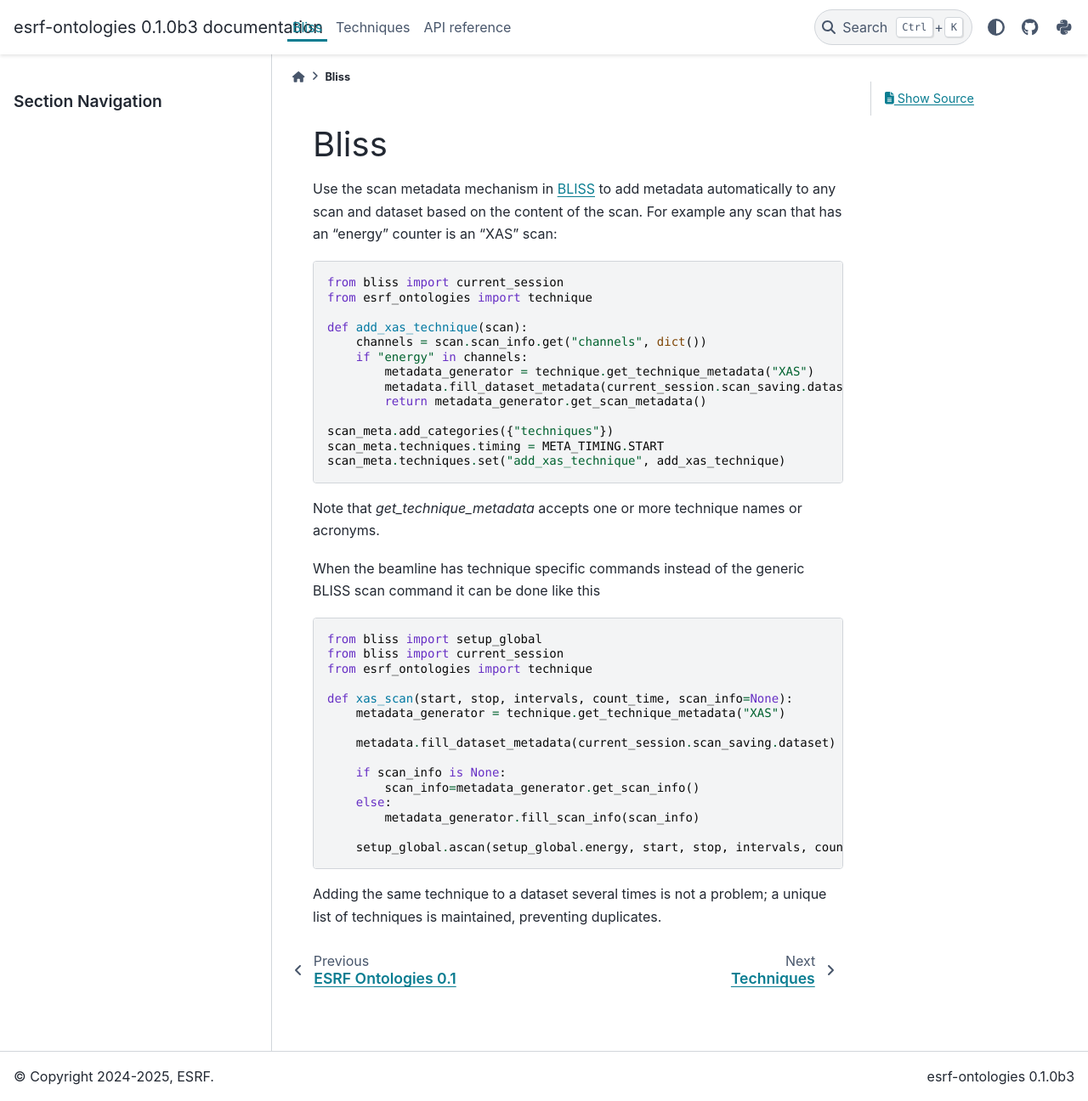
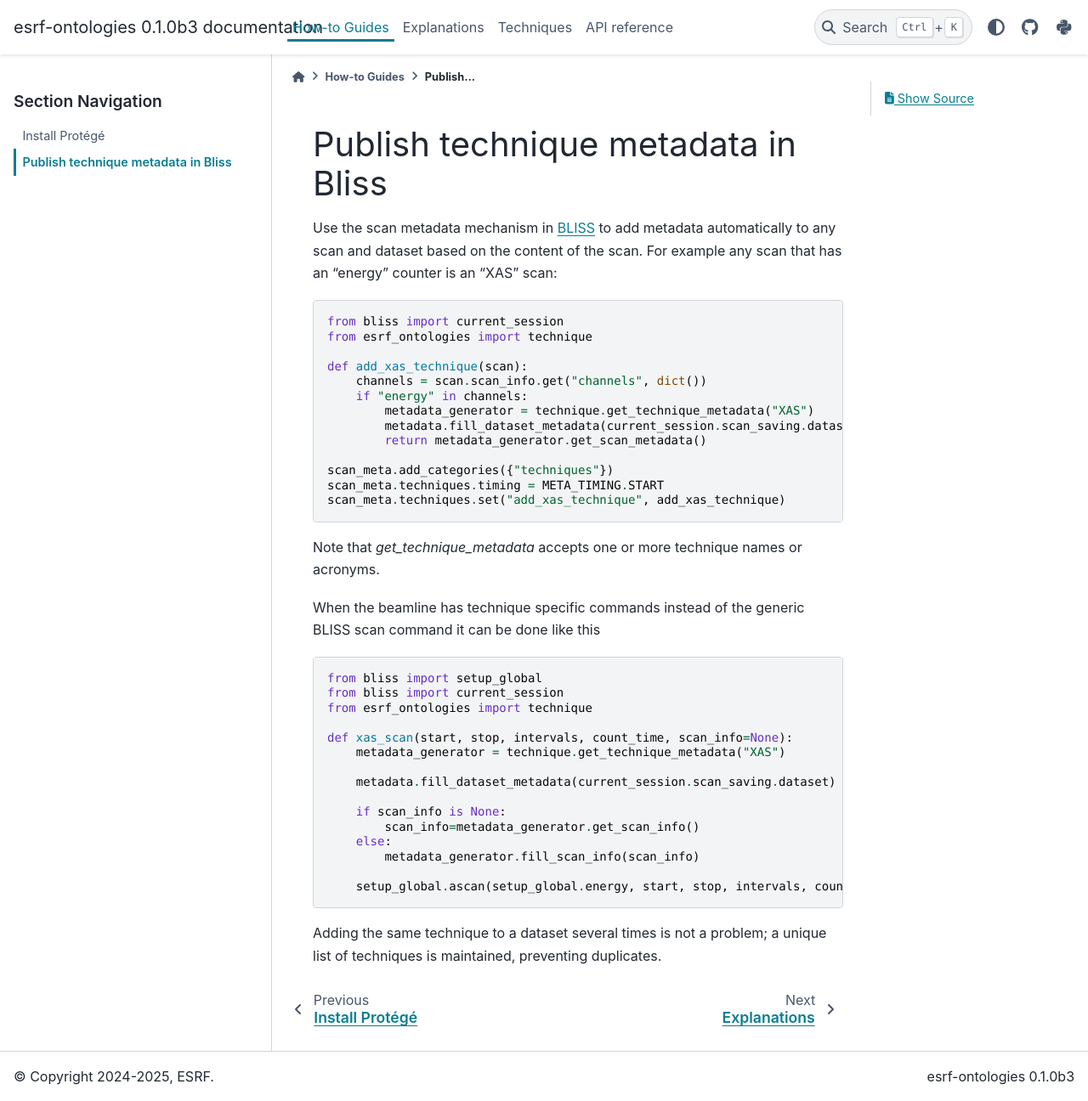
Before and after one commit to pan-ontologies/esrf-ontologies, a Sphinx documentation site: the page built from doc/howtoguides/bliss.rst, in a window 1280 px wide and 1296 px high. Shown: the whole window at 85% size. Built offline with Sphinx 7.4.7 and the PyData theme 0.15.4, drawn with Linux system fonts in a browser that asks for light colours.

Commit message:
add documentation

```diff
--- /dev/null
+++ b/doc/explanations.rst
@@ -0,0 +1,8 @@
+Explanations
+============
+
+Explanations of Ontology concepts.
+
+.. toctree::
+
+    explanations/esrfet
--- /dev/null
+++ b/doc/howtoguides.rst
@@ -0,0 +1,9 @@
+How-to Guides
+=============
+
+This sesction presents several ways of using the ontologies.
+
+.. toctree::
+
+    howtoguides/protege
+    howtoguides/bliss
--- a/doc/bliss.rst
+++ b/doc/howtoguides/bliss.rst
@@ -1,5 +1,5 @@
-Bliss
-=====
+Publish technique metadata in Bliss
+===================================
 
 Use the scan metadata mechanism in `BLISS <https://bliss.gitlab-pages.esrf.fr/bliss/>`_ to add
 metadata automatically to any scan and dataset based on the content of the scan. For example any scan
--- a/doc/index.rst
+++ b/doc/index.rst
@@ -36,6 +36,7 @@
 .. toctree::
     :hidden:
 
-    bliss
-    techniques
+    howtoguides
+    explanations
+    esrfet
     api
```
Also changed, not shown: doc/explanations/esrfet.rst (added, +26 -0 lines), doc/howtoguides/protege.rst (added, +28 -0 lines), doc/esrfet.rst (renamed from doc/techniques.rst).
